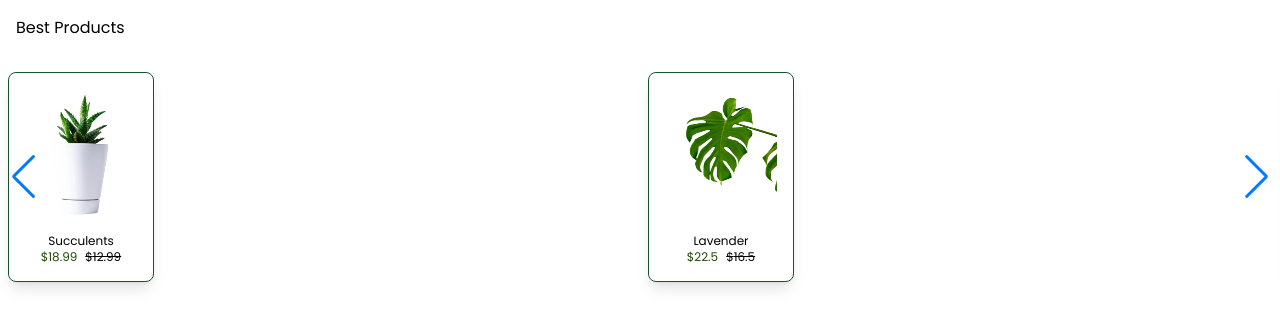
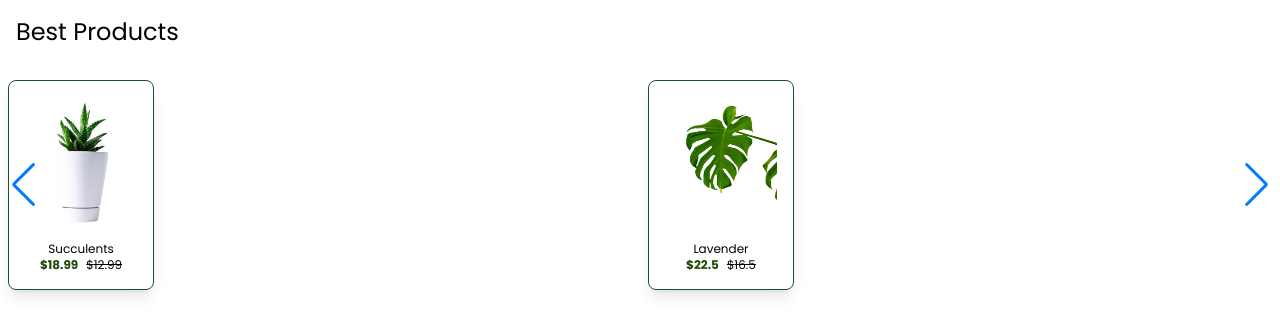
Before and after one commit to YNhuLe/Flower_Love, a React (Vite) app: page /products in a window 1280 px wide. Shown: the top 336 px of the page. Built offline with nearby package versions, Linux system fonts and the light colour scheme.

Commit message:
change the font-size for the title

```diff
--- a/src/components/BestProduct.tsx
+++ b/src/components/BestProduct.tsx
@@ -9,7 +9,7 @@ function BestProduct() {
   return (
     <div className="w-full">
 
-      <h2 className="m-4 mb-0">Best Products</h2>
+      <h2 className="m-4 mb-0 text-2xl">Best Products</h2>
       <Swiper
         modules={[Navigation]}
         // spaceBetween={15}
--- a/src/components/BestProductDetails.tsx
+++ b/src/components/BestProductDetails.tsx
@@ -20,7 +20,7 @@ function BestProductDetails({
       <img className="h-32 w-28 m-auto" src={`/images/${image}`} alt="best-pro-image" loading="lazy" />
             <h2 className="text-center mt-4 text-xs">{plantName}</h2>
             <div className="flex flex-row justify-center gap-2">
-              <p className="text-center text-xs text-primary">${originalPrice}</p>
+              <p className="text-center text-xs text-primary font-semibold">${originalPrice}</p>
               <p className="text-center text-xs line-through ">${discountedPrice}</p>
 
             </div>
```
